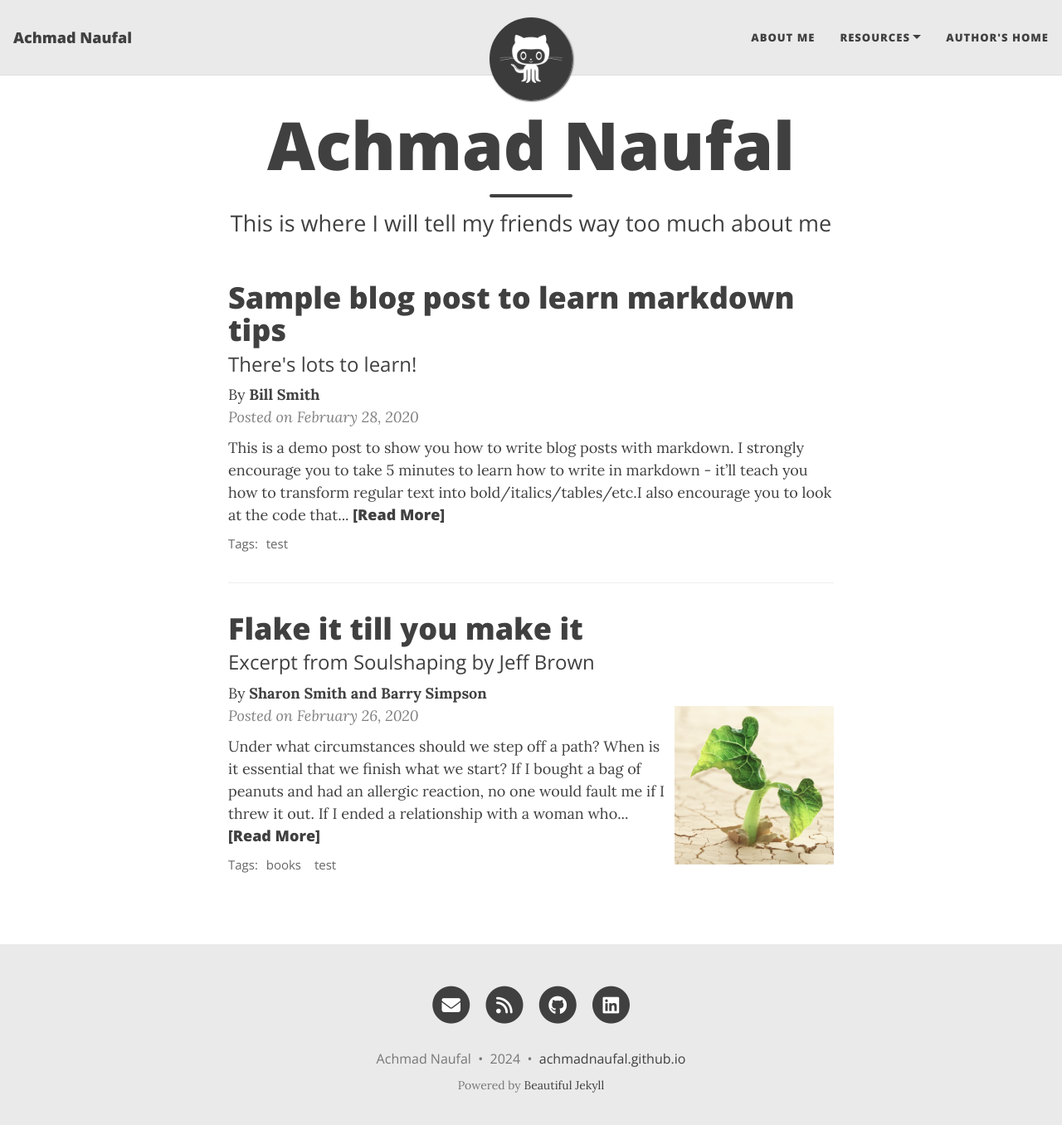
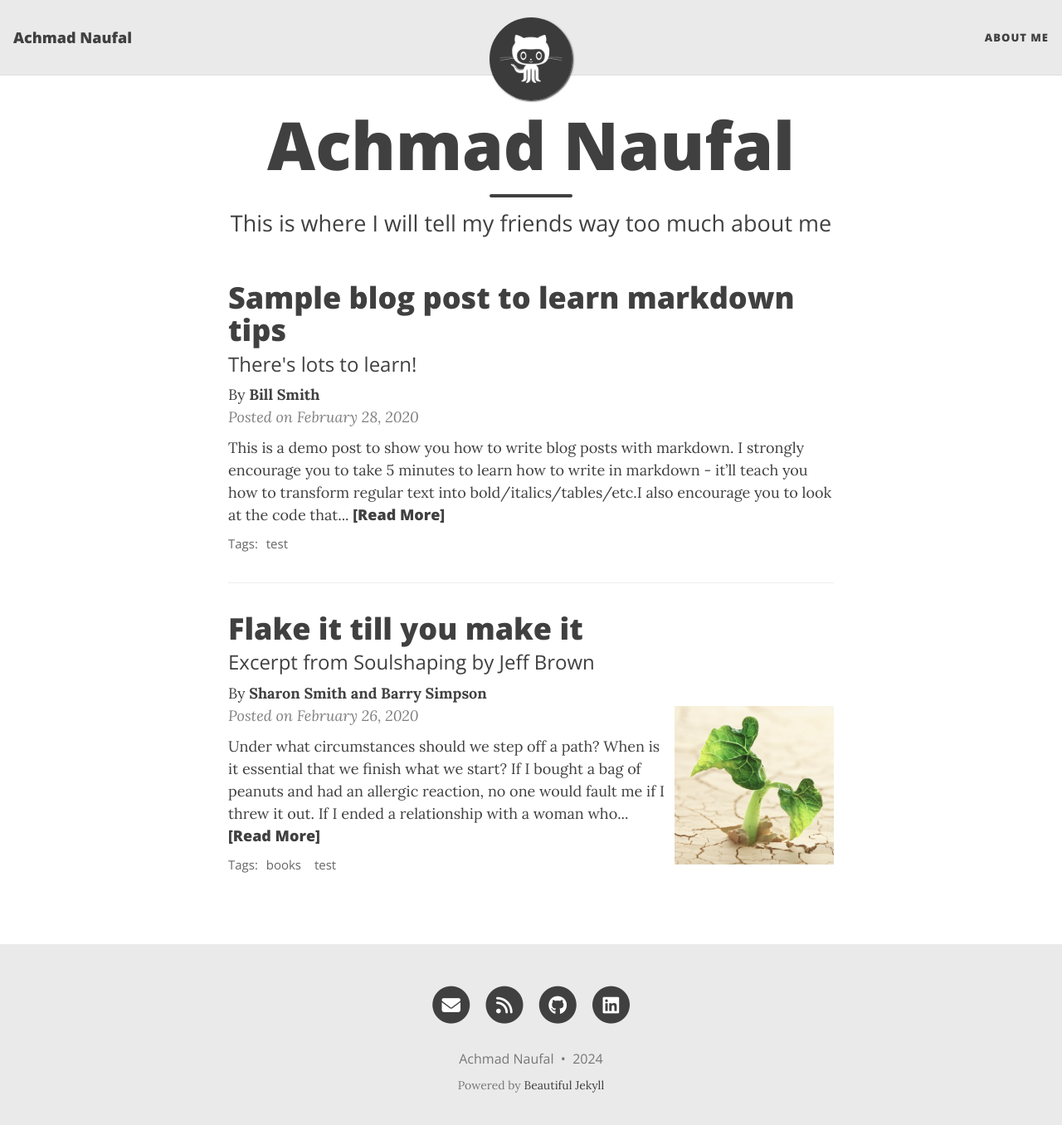
Before and after one commit to achmadnaufal/achmadnaufal.github.io, a Jekyll site: the page built from index.html, in a window 1280 px wide and 1369 px high. Shown: the top 1356 px of the window at 83% size. Built offline with Jekyll 4.4.1, drawn with Linux system fonts in a browser that asks for light colours; the list of posts is cut into pages by our own code.

Commit message:
Update _config.yml

```diff
--- a/_config.yml
+++ b/_config.yml
@@ -21,10 +21,8 @@
 
 navbar-links:
   About Me: "aboutme"
-  Resources:
-    - Beautiful Jekyll: "https://beautifuljekyll.com"
-    - Learn markdown: "https://www.markdowntutorial.com/"
-  Author's home: "https://deanattali.com"
+
+
 
 ################
 # --- Logo --- #
@@ -100,7 +98,7 @@
 
 # How to display the link to your website in the footer
 # Remove this if you don't want a link in the footer
-url-pretty: "achmadnaufal.github.io"
+# url-pretty: "achmadnaufal.github.io"
 
 # Add the website title to the title of every page
 title-on-all-pages: false
```
